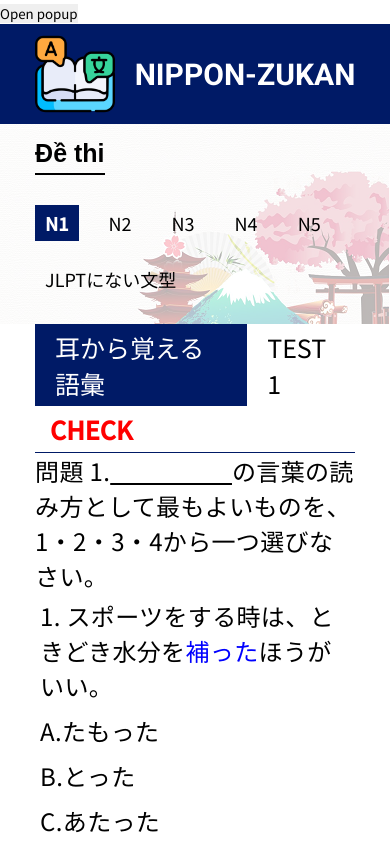
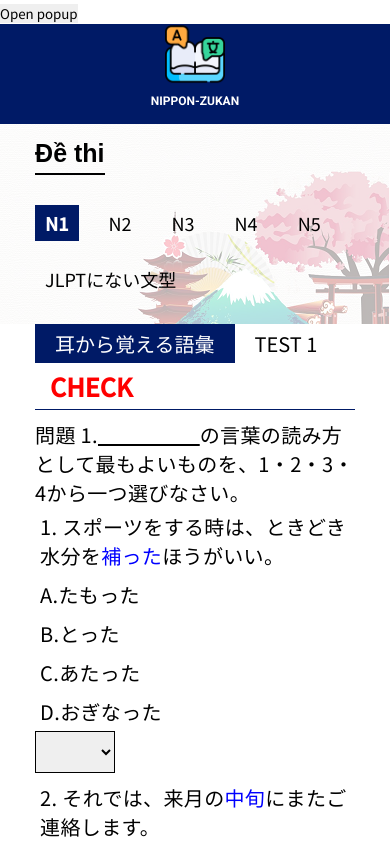
Before and after one commit to HungNguyen-89/beta-nippon-zukan-app, a React (Create React App) app: page /test in a window 390 px wide. Shown: the top 844 px of the page. Built offline with nearby package versions, Linux system fonts and the light colour scheme.

Commit message:
update navbar_23.05.22-001

```diff
--- a/src/components/Navbar/Navbar.scss
+++ b/src/components/Navbar/Navbar.scss
@@ -63,3 +63,26 @@
     }
   }
 }
+
+@media (max-width: 600px) {
+  .navbar-container {
+    justify-content: center;
+
+    .navbar-logo {
+      flex-direction: column;
+      gap: 10px;
+
+      img {
+        // margin-top: 5px;
+        height: 60%;
+      }
+
+      p {
+        font-family: "Roboto", sans-serif;
+        //color: white;
+        font-size: 12px;
+        font-weight: 600;
+      }
+    }
+  }
+}
--- a/src/components/Test/Test.scss
+++ b/src/components/Test/Test.scss
@@ -66,11 +66,11 @@ $box-shadow: 0 0.5rem 1.5rem rgba(0, 0, 0, 0.1);
 }
 
 .test-background {
-  padding: 0 9%;
+  padding: 10px 9%;
 
   #questionMondai1 {
     box-sizing: border-box;
-    font-size: 1.5rem;
+    font-size: 22px;
     font-weight: normal;
     letter-spacing: 0.35px;
     color: black;
@@ -94,7 +94,7 @@ $box-shadow: 0 0.5rem 1.5rem rgba(0, 0, 0, 0.1);
 
       .questionNumber {
         grid-area: myArea;
-        font-size: 1.5rem;
+        font-size: 22px;
         font-weight: normal;
         letter-spacing: 0.35px;
         color: black;
@@ -107,7 +107,7 @@ $box-shadow: 0 0.5rem 1.5rem rgba(0, 0, 0, 0.1);
       }
 
       .answerABCD {
-        font-size: 1.5rem;
+        font-size: 22px;
         font-weight: normal;
         letter-spacing: 0.35px;
         color: black;
@@ -158,16 +158,28 @@ $box-shadow: 0 0.5rem 1.5rem rgba(0, 0, 0, 0.1);
   }
 }
 
-
-
 @media (max-width: 600px) {
   .test-header-container {
     .test-header {
       flex-direction: column;
       align-items: flex-start;
+
+      .test-header-left {
+        .test-title {
+          font-size: 20px;
+        }
+
+        .test-number {
+          font-size: 20px;
+        }
+      }
     }
   }
   .test-background {
+    #questionMondai1 {
+      font-size: 20px;
+    }
+
     #backgroundMondai1 {
       .questionRandom {
         grid-template-areas:
@@ -178,6 +190,14 @@ $box-shadow: 0 0.5rem 1.5rem rgba(0, 0, 0, 0.1);
           "myArea-D"
           "myArea-E";
         grid-template-columns: 1fr;
+
+        .questionNumber {
+          font-size: 20px;
+        }
+
+        .answerABCD {
+          font-size: 20px;
+        }
       }
     }
   }
```
